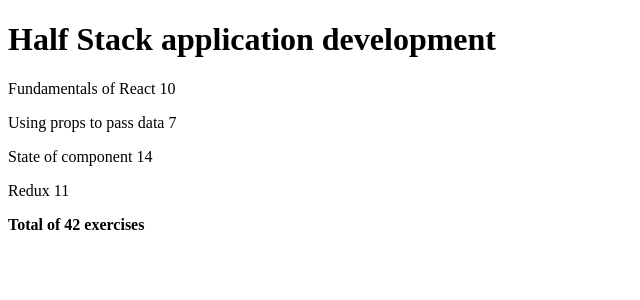
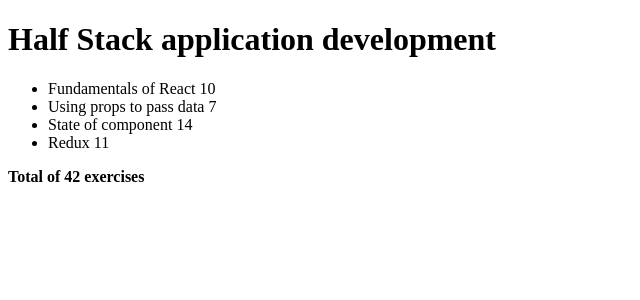
Before and after one commit to nitark94/kurssitiedot-react, a React (Vite) app: page / in a window 1280 px wide. Shown: the top 300 px of the page, without its empty margins (0-640 px from the left). Built offline with nearby package versions, Linux system fonts and the light colour scheme.

Commit message:
step8 valmis

```diff
--- a/src/App.jsx
+++ b/src/App.jsx
@@ -1,4 +1,19 @@
-import Course from './components/Course.jsx';
+import React from 'react';
+
+const Course = ({ course }) => {
+  return (
+    <div>
+      <h1>{course.name}</h1>
+      <ul>
+        {course.parts.map(part => (
+          <li key={part.id}>
+            {part.name} {part.exercises}
+          </li>
+        ))}
+      </ul>
+    </div>
+  );
+};
 
 const App = () => {
   const course = {
@@ -11,7 +26,10 @@
     ]
   };
 
-const totalExercises = course.parts.reduce((sum, part) => sum + part.exercises, 0);
+  const totalExercises = course.parts.reduce((sum, part) => {
+    console.log('what is happening', sum, part);
+    return sum + part.exercises;
+  }, 0);
 
   return (
     <div>
--- a/src/components/Part.jsx
+++ b/src/components/Part.jsx
@@ -2,7 +2,7 @@
 
 const Part = ({ part }) => {
   return (
-    <p>{part.name} {part.exercises}</p> // Näytetään osan nimi ja harjoitusten määrä
+    <p>{part.name} {part.exercises}</p>
   );
 };
 
```
